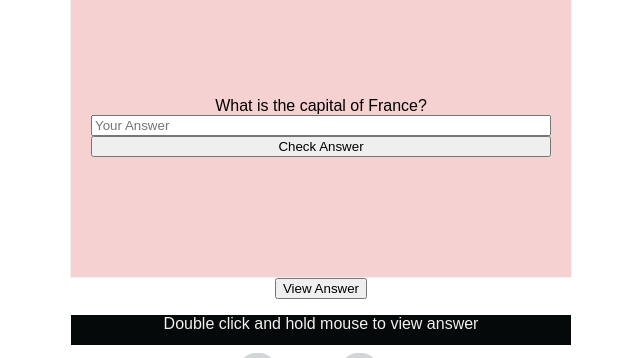
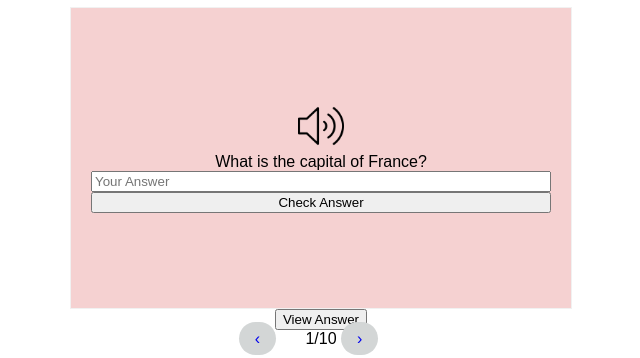
Before and after one commit to funmi-bit/Educational-flashcard, a plain HTML site: page index.html in a window 1280 px wide. Shown: the part 223-581 px from the top of the page, without its empty margins (319-959 px from the left). Drawn offline with Linux system fonts and the light colour scheme.

Commit message:
Add files via upload
The application includes text-to-speech functionality for flashcards. It uses the Web Speech API to read both questions and answers aloud. Users can click on volume icons to trigger reading. The implementation fetches flashcards from a JSON file, allows navigation through cards, checks user answers, and dynamically updates question count. enhancing interactive learning.

```diff
--- a/index.html
+++ b/index.html
@@ -6,6 +6,7 @@
     <meta name="viewport" content="width=device-width, initial-scale=1.0">
     <title>Interactive Flashcard</title>
     <link rel="stylesheet" href="style.css">
+    <script src='https://kit.fontawesome.com/a076d05399.js' crossorigin='anonymous'></script>
     <script src="script.js"></script>
 </head>
 
@@ -16,19 +17,26 @@
         <div class="flip-card">
             <div class="flip-card-inner">
                 <div class="flip-card-front">
+                    <a href="#" class="readQuestion"  onclick="readQuestion()">
+                    <img src="volume.png" alt="read text aloud"  class="volumeImage"width="10%"></a>
                     <div class="question"></div>
                     <input type="text" id="userAnswer" placeholder="Your Answer">
                     <button class="checkAnswer">Check Answer</button>
+
+
                 </div>
                 <div class="flip-card-back">
+                    <a href="#" class="readAnswer" onclick="readAnswer()">
+                    <img src="volume.png" alt="read text aloud"  class="volumeImage"width="10%"></a>
+                    </a>
                     <div class="answer"></div>
+
+
                 </div>
             </div>
         </div>
     </div>
     <button class="viewA">View Answer</button>
-    <p class="instruction">Double click and hold mouse to view answer</p>
-
     <!-- Navigation Arrows -->
     <span class="roundArrows">
         <a href="#" class="previousArrow">&#8249;</a>
--- a/script.js
+++ b/script.js
@@ -147,6 +147,7 @@ document.addEventListener("DOMContentLoaded", function () {
 
             // Clear user's previous answer
             document.getElementById('userAnswer').value = '';
+
         };
 
         const checkAnswer = () => {
@@ -244,7 +245,30 @@ document.addEventListener("DOMContentLoaded", function () {
         }
     };
 
+    const readQuestion = () => {
+        const questionText = document.querySelector('.question').innerText;
+        const answerText = document.querySelector('.answer').innerText;
+
+        const speechSynthesis = window.speechSynthesis;
+        const speechUtterance = new SpeechSynthesisUtterance(questionText, answerText);
+        speechSynthesis.speak(speechUtterance);
+    };
+
     document.querySelector('.checkAnswer').addEventListener('click', checkAnswer);
+    document.querySelector('.readQuestion').addEventListener('click', readQuestion);
+
+
+    const readAnswer = () => {
+        const answerText = document.querySelector('.answer').innerText;
+
+        const speechSynthesis = window.speechSynthesis;
+        const speechUtterance = new SpeechSynthesisUtterance(answerText);
+        speechSynthesis.speak(speechUtterance);
+    };
+
+    // Add event listener for reading the answer
+    document.querySelector('.readAnswer').addEventListener('click', readAnswer);
+
 
     fetch('flashcards.json')
         .then(response => response.json())
```
Also changed, not shown: volume.png (added).
